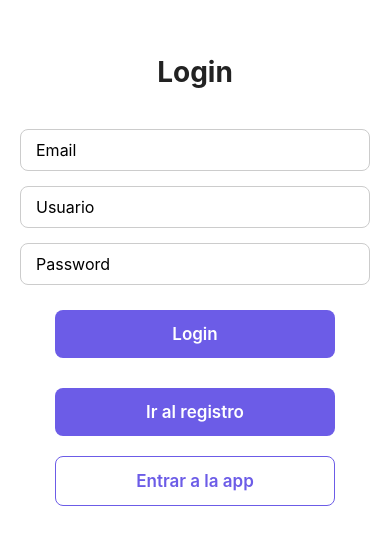
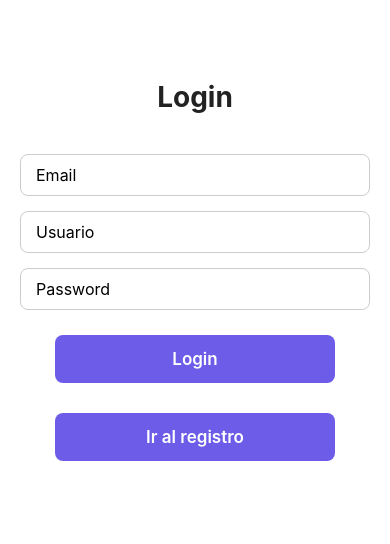
Before and after one commit to malenarodriguez9/TPFINAL, a React Native app in the folder tpfinal-expo/: screen /Login in a window 390 px wide. Shown: the part 142-686 px from the top of the page. Built offline with nearby package versions, Linux system fonts and the light colour scheme; no server answers.

Commit message:
algunas correcciones

```diff
--- a/tpfinal-expo/src/screens/ComentPost.js
+++ b/tpfinal-expo/src/screens/ComentPost.js
@@ -110,7 +110,7 @@ const styles = StyleSheet.create({
     color: '#333'
   },
   boton: {
-    backgroundColor: '#6c5ce7', // solo el botón violeta 💜
+    backgroundColor: '#6c5ce7',
     paddingVertical: 14,
     borderRadius: 10,
     alignItems: 'center',
--- a/tpfinal-expo/src/screens/Login.js
+++ b/tpfinal-expo/src/screens/Login.js
@@ -65,9 +65,6 @@ render(){
             <Pressable style={styles.boton} onPress={() => this.props.navigation.navigate("Register")}>
                 <Text style={styles.botonTexto}>Ir al registro</Text>
             </Pressable>
-            <Pressable style={styles.botondos} onPress={() => this.props.navigation.navigate('HomeMenu')}>
-                <Text style={styles.botondosTexto}>Entrar a la app</Text>
-            </Pressable>
         </View>
     )
 }}
@@ -112,21 +109,6 @@ const styles =StyleSheet.create({
         fontSize: 17,
         fontWeight: '600',
       },
-      botondos: {
-        borderColor: '#6c5ce7',
-        borderWidth: 1.5,
-        paddingVertical: 14,
-        paddingHorizontal: 40,
-        borderRadius: 8,
-        width: '80%',
-        alignItems: 'center',
-      },
-      botondosTexto: {
-        color: '#6c5ce7',
-        fontSize: 17,
-        fontWeight: '600',
-      },
-
   })
 
 export default Login;
```
